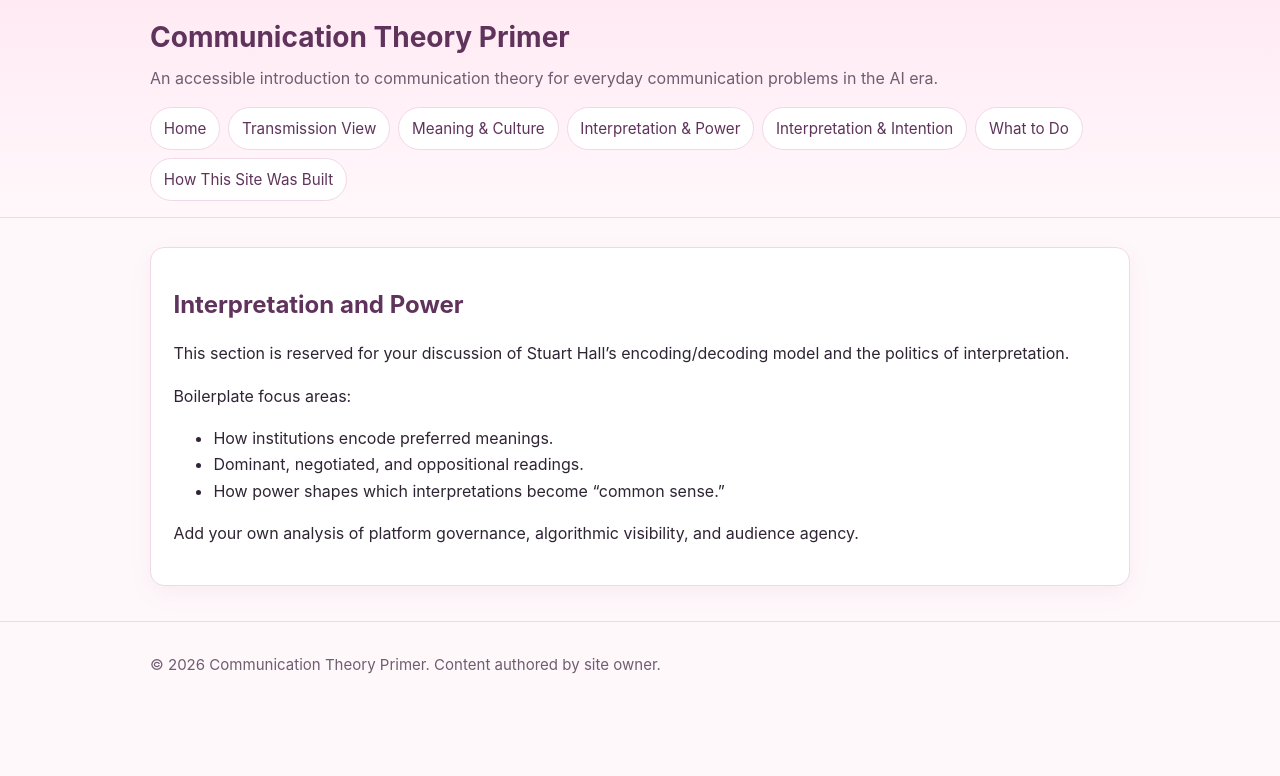
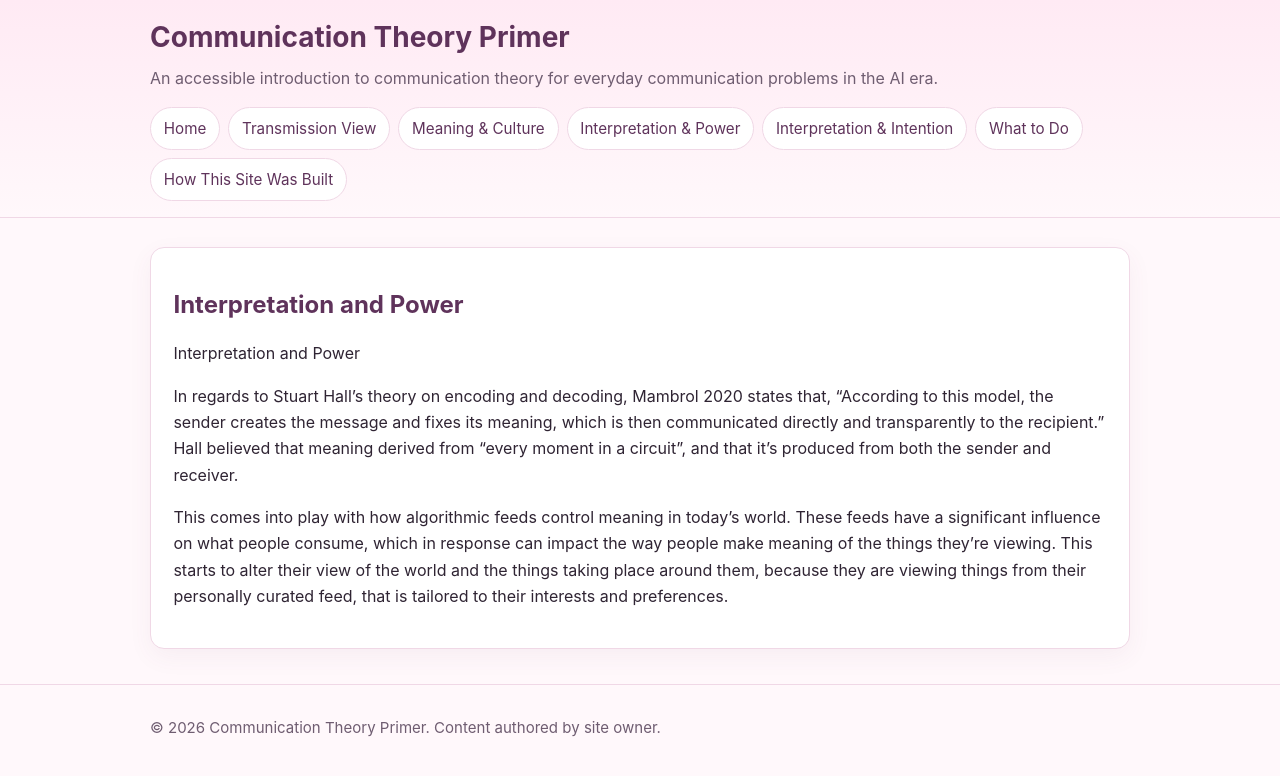
Before and after one commit to abbyfriedman1/comm-primer, a Jekyll site: the page built from pages/interpretation-and-power.md, in a window 1280 px wide. Shown: the top 776 px of the page. Built offline with Jekyll 4.4.1, drawn with Linux system fonts in a browser that asks for light colours.

Commit message:
Revise interpretation section with algorithmic analysis
Updated the section on Stuart Hall's encoding/decoding model to include analysis of algorithmic feeds and their impact on meaning-making.

```diff
--- a/pages/interpretation-and-power.md
+++ b/pages/interpretation-and-power.md
@@ -4,12 +4,8 @@ title: Interpretation and Power
 permalink: /pages/interpretation-and-power.html
 ---
 
-This section is reserved for your discussion of Stuart Hall's encoding/decoding model and the politics of interpretation.
+Interpretation and Power
 
-Boilerplate focus areas:
+In regards to Stuart Hall's theory on encoding and decoding,  Mambrol 2020 states that, “According to this model, the sender creates the message and fixes its meaning, which is then communicated directly and transparently to the recipient.” Hall believed that meaning derived from “every moment in a circuit”, and that it’s produced from both the sender and receiver.
 
-- How institutions encode preferred meanings.
-- Dominant, negotiated, and oppositional readings.
-- How power shapes which interpretations become "common sense."
-
-Add your own analysis of platform governance, algorithmic visibility, and audience agency.
+This comes into play with how algorithmic feeds control meaning in today’s world. These feeds have a significant influence on what people consume, which in response can impact the way people make meaning of the things they're viewing. This starts to alter their view of the world and the things taking place around them, because they are viewing things from their personally curated feed, that is tailored to their interests and preferences.
```
